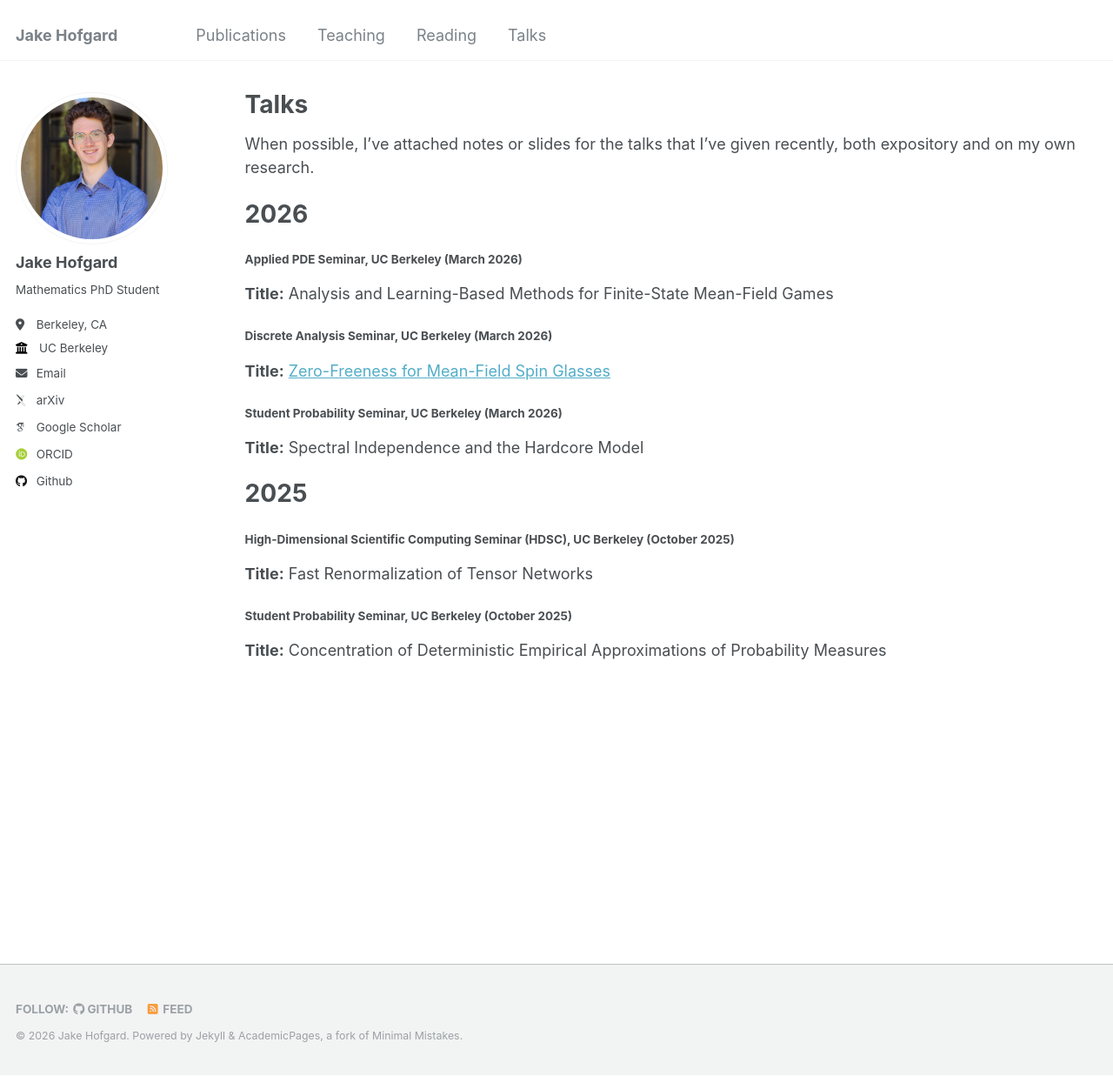
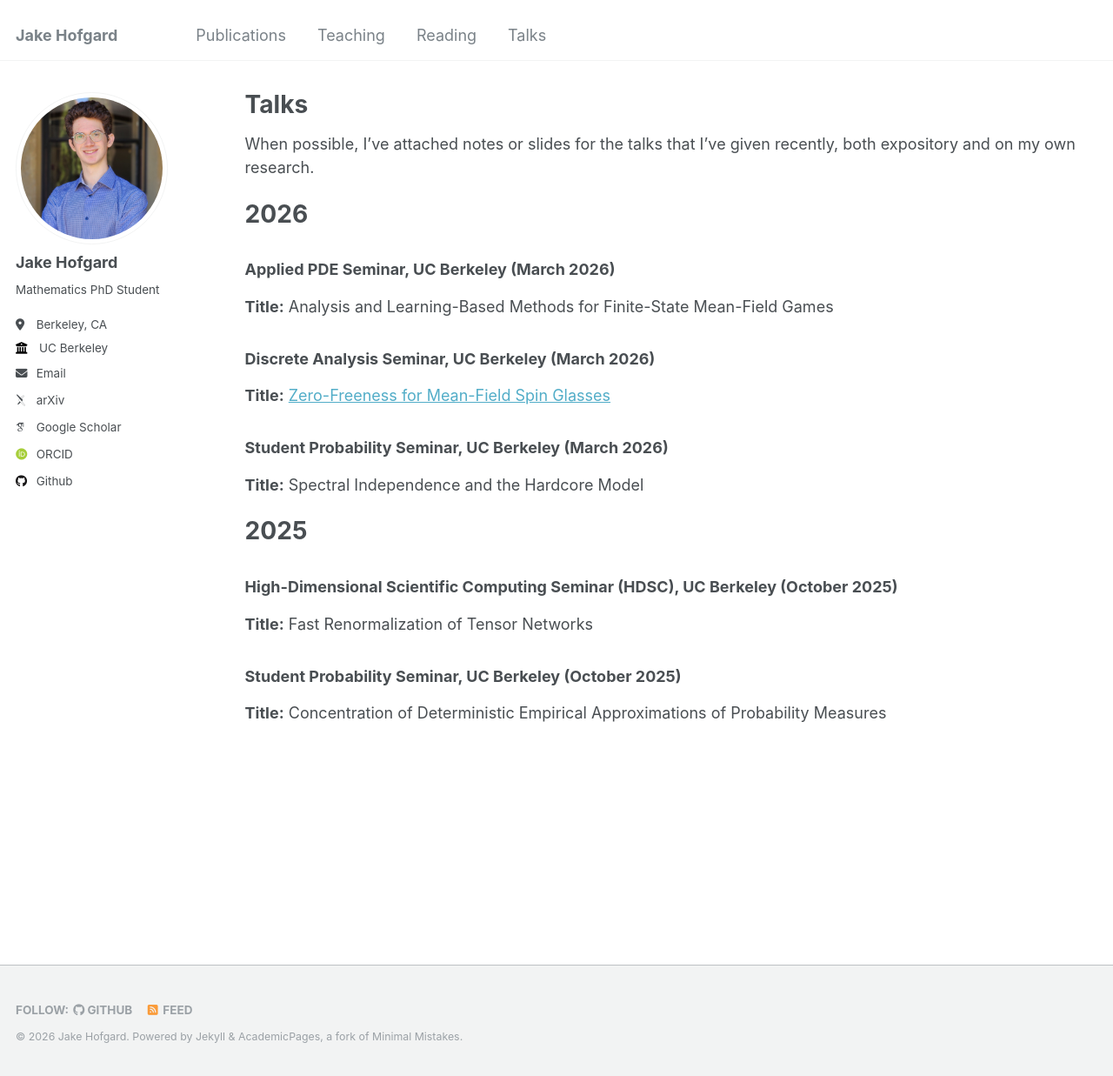
Before and after one commit to jakehofgard/jakehofgard.github.io, a Jekyll site: the page built from _pages/talks.md, in a window 1280 px wide and 1237 px high. Shown: the whole window at 87% size. Built offline with Jekyll 4.4.1, drawn with Linux system fonts in a browser that asks for light colours; some web fonts are replaced.

```diff
--- a/_pages/talks.md
+++ b/_pages/talks.md
@@ -9,24 +9,24 @@ When possible, I've attached notes or slides for the talks that I've given recen
 
 # 2026
 
-#### Applied PDE Seminar, UC Berkeley (March 2026)
+### Applied PDE Seminar, UC Berkeley (March 2026)
 
 **Title:** Analysis and Learning-Based Methods for Finite-State Mean-Field Games
 
-#### Discrete Analysis Seminar, UC Berkeley (March 2026)
+### Discrete Analysis Seminar, UC Berkeley (March 2026)
 
 **Title:** [Zero-Freeness for Mean-Field Spin Glasses](../files//DiscreteAnalysisZeroFreeness.pdf)
 
-#### Student Probability Seminar, UC Berkeley (March 2026)
+### Student Probability Seminar, UC Berkeley (March 2026)
 
 **Title:** Spectral Independence and the Hardcore Model
 
 # 2025
 
-#### High-Dimensional Scientific Computing Seminar (HDSC), UC Berkeley (October 2025)
+### High-Dimensional Scientific Computing Seminar (HDSC), UC Berkeley (October 2025)
 
 **Title:** Fast Renormalization of Tensor Networks
 
-#### Student Probability Seminar, UC Berkeley (October 2025)
+### Student Probability Seminar, UC Berkeley (October 2025)
 
 **Title:** Concentration of Deterministic Empirical Approximations of Probability Measures
```
